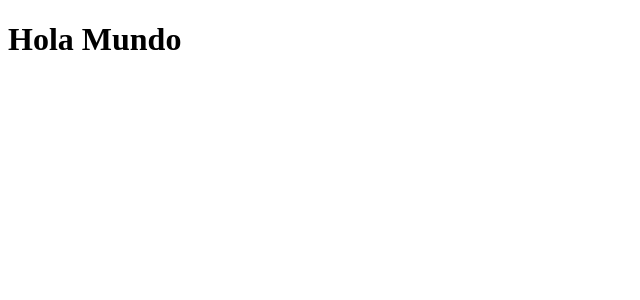
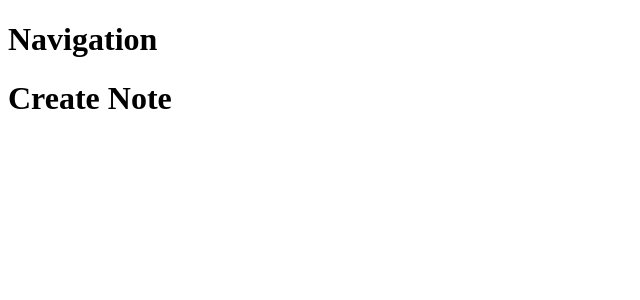
Before and after one commit to JuanDiegoAcostaT/MERN-App, a React app in the folder FRONTEND/: page /edit/1 in a window 1280 px wide. Shown: the top 300 px of the page, without its empty margins (0-640 px from the left). Built offline with nearby package versions, Linux system fonts and the light colour scheme.

Commit message:
Components and Reach Router

```diff
--- a/FRONTEND/public/index.html
+++ b/FRONTEND/public/index.html
@@ -3,7 +3,7 @@
 <head>
     <meta charset="UTF-8">
     <meta name="viewport" content="width=device-width, initial-scale=1.0">
-    <title>Document</title>
+    <title>Task App</title>
 </head>
 <body>
     <div id="app"></div>
--- /dev/null
+++ b/FRONTEND/src/App.js
@@ -0,0 +1,25 @@
+import React from 'react';
+import { Router } from '@reach/router';
+
+import Navigation from './components/Navigation';
+import NotesList from './components/NotesList';
+import CreateUser from './components/CreateUser';
+import CreateNote from './components/CreateNote';
+import NotFound from './components/NotFound';
+
+const App = () => {
+  return (
+    <>
+      <Navigation />
+      <Router>
+        <NotFound default />
+        <NotesList exact path='/' />
+        <CreateNote exact path='/edit/:id' />
+        <CreateNote exact path='/create' />
+        <CreateUser exact path='/user' />
+      </Router>
+    </>
+  );
+};
+
+export default App;
--- /dev/null
+++ b/FRONTEND/src/components/CreateNote.js
@@ -0,0 +1,9 @@
+import React from 'react';
+
+export default function CreateNote() {
+  return (
+    <div>
+      <h1>Create Note</h1>
+    </div>
+  );
+}
--- /dev/null
+++ b/FRONTEND/src/components/CreateUser.js
@@ -0,0 +1,9 @@
+import React from 'react';
+
+export default function CreateUser() {
+  return (
+    <div>
+      <h1>Create User</h1>
+    </div>
+  );
+}
--- /dev/null
+++ b/FRONTEND/src/components/Navigation.js
@@ -0,0 +1,9 @@
+import React from 'react';
+
+export default function Navigation() {
+  return (
+    <div className=''>
+      <h1> Navigation</h1>
+    </div>
+  );
+}
--- /dev/null
+++ b/FRONTEND/src/components/NotFound.js
@@ -0,0 +1,9 @@
+import React from 'react';
+
+export default function NotFound() {
+  return (
+    <div>
+      <h1>PAGE NOT FOUND</h1>
+    </div>
+  );
+}
--- /dev/null
+++ b/FRONTEND/src/components/NotesList.js
@@ -0,0 +1,9 @@
+import React from 'react';
+
+export default function NotesList() {
+  return (
+    <div>
+      <h1>Notes List</h1>
+    </div>
+  );
+}
--- a/FRONTEND/src/index.js
+++ b/FRONTEND/src/index.js
@@ -1,4 +1,5 @@
 import React from 'react';
 import ReactDOM from 'react-dom';
+import App from './App';
 
-ReactDOM.render(<h1>Hola Mundo</h1>, document.getElementById('app'));
+ReactDOM.render(<App />, document.getElementById('app'));
```
